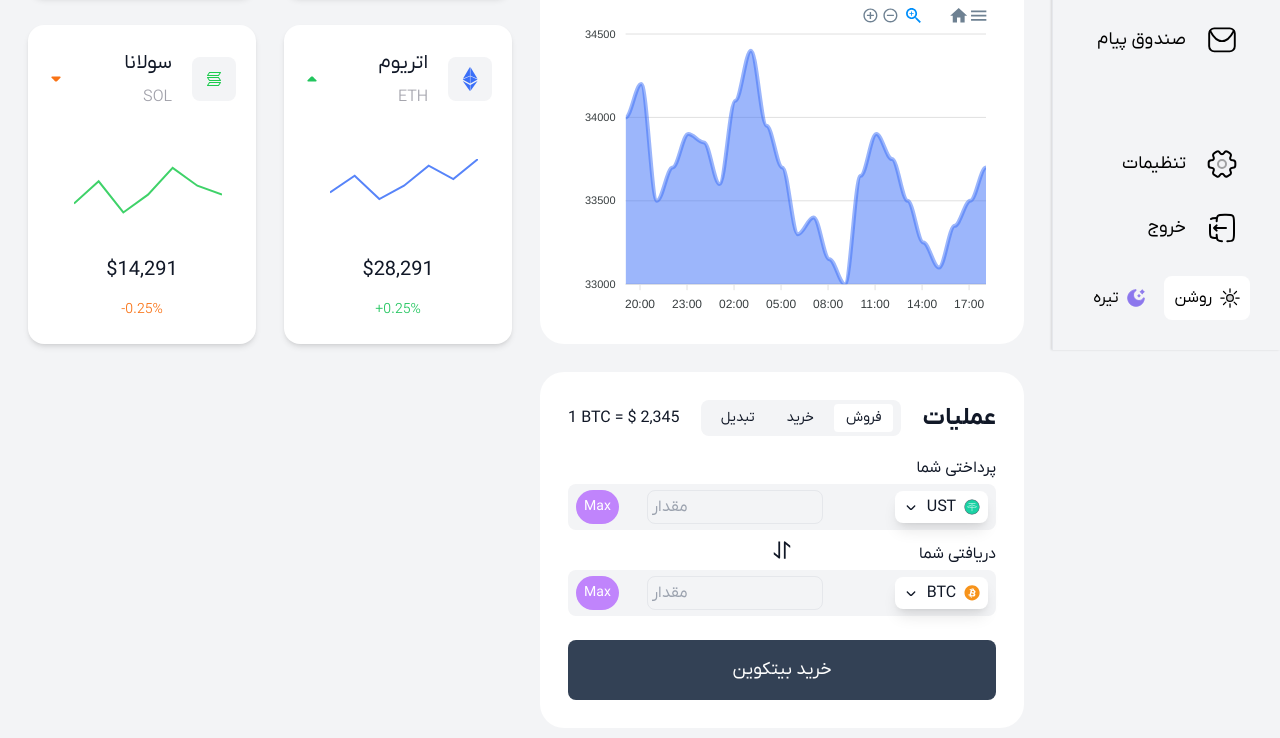
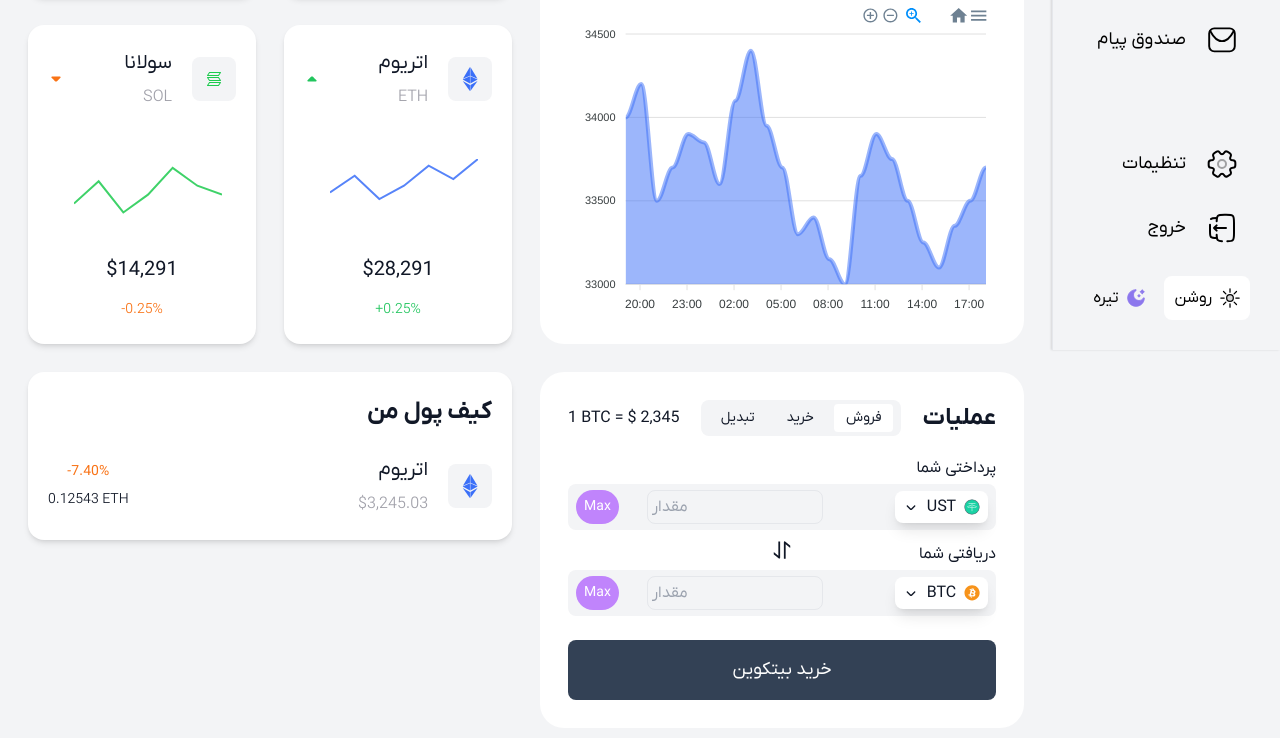
Before and after one commit to mobin-izadi/crypto-dashboard, a website: page public/index.html in a window 1280 px wide. Shown: the part 450-1188 px from the top of the page. Drawn offline with Linux system fonts and the light colour scheme.

Commit message:
Add the structure of a box of items in the My Portfolio section

```diff
--- a/public/index.html
+++ b/public/index.html
@@ -864,6 +864,31 @@
 
                 </section>
                 <!-- My Portfolio -->
+                <section class="bg-white dark:bg-gray-800 rounded-2xl py-6 px-5 shadow-md mt-7">
+                    <span class="font-bold text-2xl "> کیف پول من</span>
+                    <ul class="mt-7 space-y-7">
+                        <li>
+                            <div class="flex justify-between items-center ">
+                                <div class="flex items-center gap-5">
+                                    <div
+                                        class="flex justify-center items-center w-11 h-11 rounded-lg bg-gray-100 dark:bg-gray-700 ">
+                                        <svg class="w-6 h-6">
+                                            <use href="#ethereum"></use>
+                                        </svg>
+                                    </div>
+                                    <div class="flex flex-col gap-2">
+                                        <span class="text-xl "> اتریوم</span>
+                                        <span class="font-light text-zinc-400">$3,245.03</span>
+                                    </div>
+                                </div>
+                                <div class="flex flex-col items-center gap-2" dir="ltr">
+                                    <span class="text-sm text-orange-500 "> -7.40%</span>
+                                    <span class="font-light text-sm ">0.12543 ETH</span>
+                                </div>
+                            </div>
+                        </li>
+                    </ul>
+                </section>
 
             </div>
         </div>
```
Also changed, not shown: public/styles/app.css.
